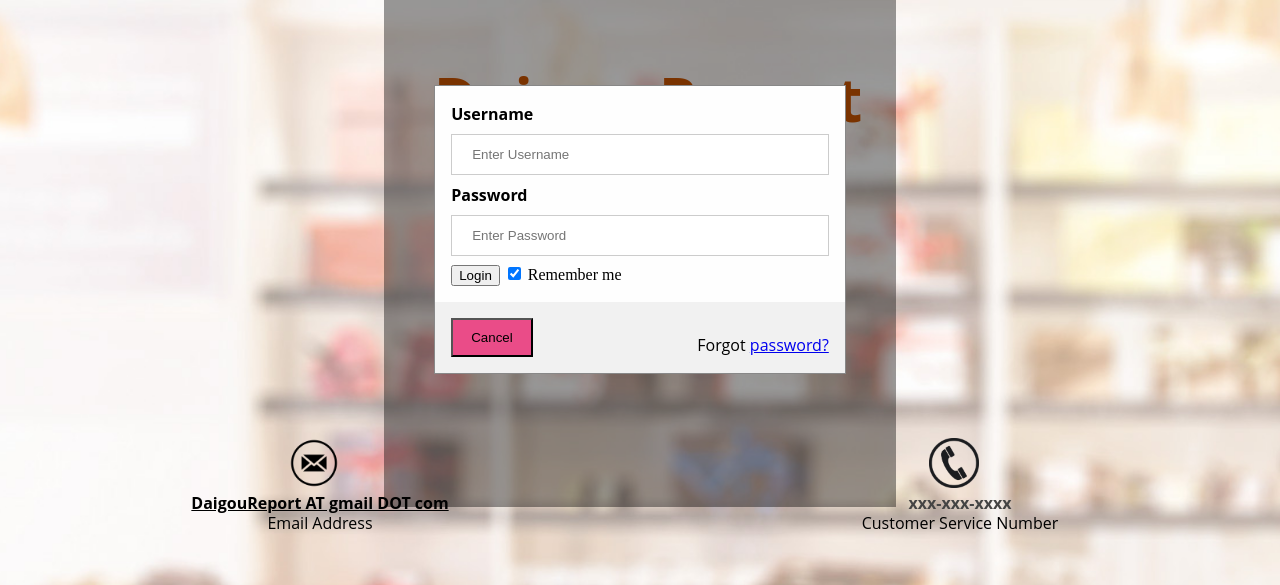
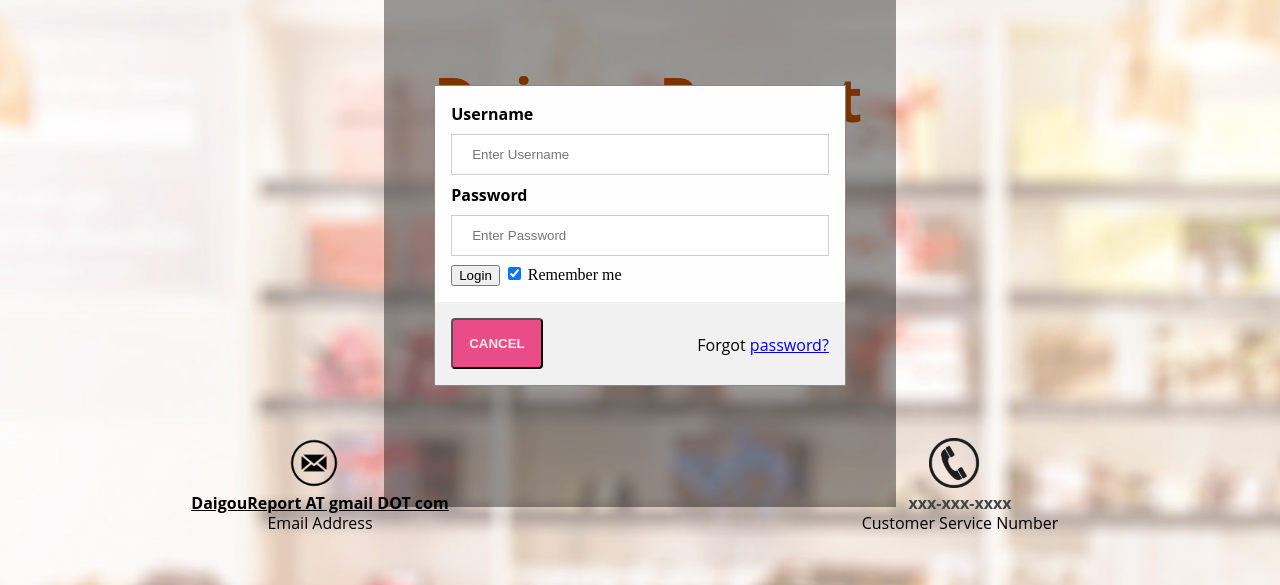
Before and after one commit to agudeveloper/daigoureport.github.io, a PHP site: page / in a window 1280 px wide, after a click on "Login". Shown: the part 177-762 px from the top of the page. Run offline with PHP 8.4, Linux system fonts and the light colour scheme.

Commit message:
Update main.css

```diff
--- a/styles/main.css
+++ b/styles/main.css
@@ -155,6 +155,11 @@ buttons:hover {
     width: auto;
     padding: 10px 18px;
     background-color: #ea4c88;
+	  border-radius: 0.25rem;
+  padding: 1rem;
+	  font-weight: 700;
+  text-transform: uppercase;
+	color: #eee;
 }
 .cancelbtn:hover {
     background-color: #d44179;
```
